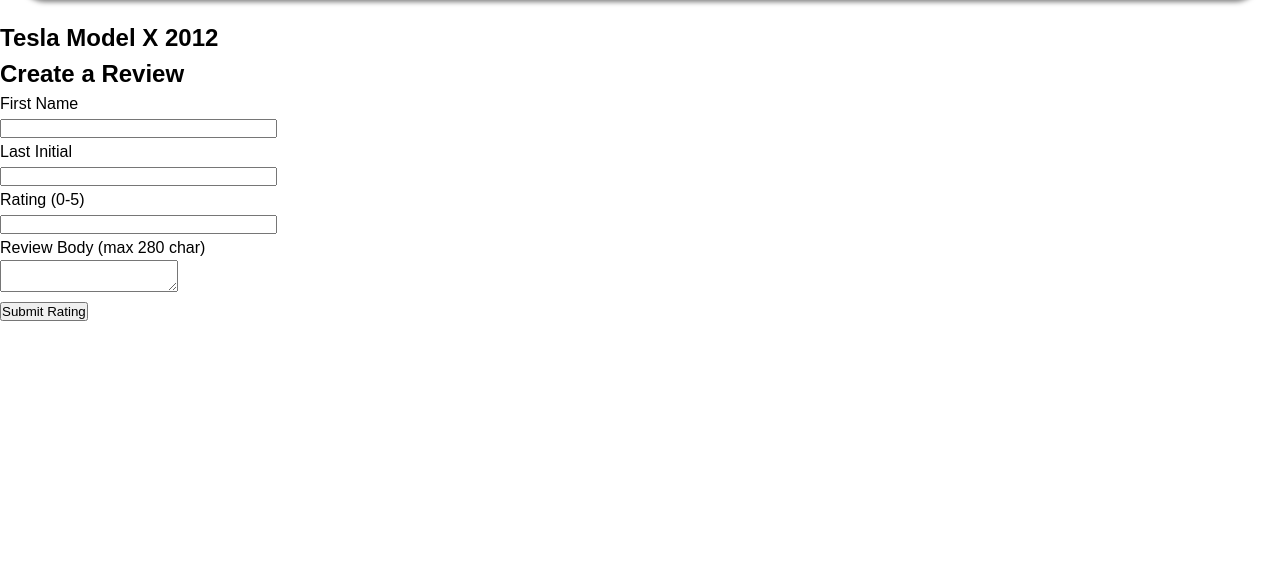
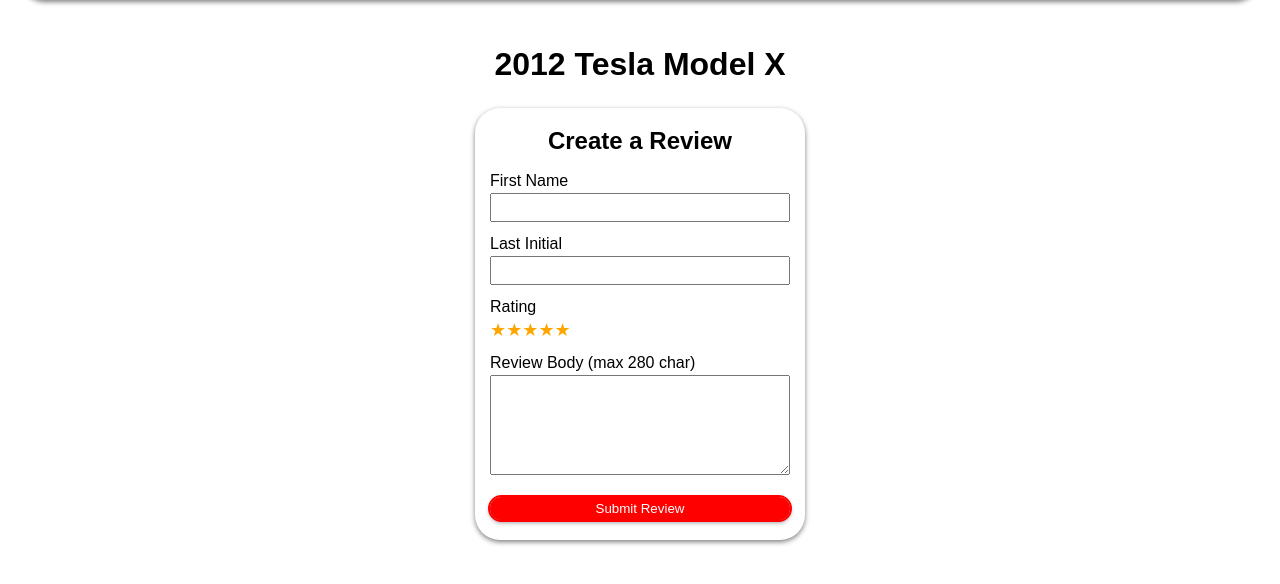
Before and after one commit to cskevhho/york-lions, a Flask app: a page that uses yorklions/templates/create_review.html in a window 1280 px wide. Shown: the part 88-672 px from the top of the page. Run offline with Flask 3, Linux system fonts and the light colour scheme; some libraries are stand-ins or nearby versions.

Commit message:
Added CSS to create review page

```diff
--- /dev/null
+++ b/yorklions/static/stylesheets/create-review.css
@@ -0,0 +1,49 @@
+h2 {
+    text-align: center;
+    padding-bottom: 10px;
+}
+
+form {
+    width: 300px;
+    margin: auto;
+    /* background-color: green; */
+}
+
+.floating_box {
+    width: fit-content;
+    margin: 20px auto 40px auto;
+}
+
+.button {
+    margin: 5px auto 5px auto;
+}
+
+input, textarea {
+    padding: 5px;
+    width: 100%;
+    margin-bottom: 10px;
+}
+
+textarea {
+    resize: vertical;
+    min-height: 100px;
+}
+
+.star {
+    background-color: transparent;
+    border: none;
+    font-size: large;
+    padding-bottom: 10px;
+}
+
+.star:hover {
+    filter: brightness(75%);
+}
+
+.star.enabled {
+    color: orange;
+}
+
+.star.disabled {
+    color: lightgrey;
+}
--- a/yorklions/templates/create_review.html
+++ b/yorklions/templates/create_review.html
@@ -1,10 +1,15 @@
 {% extends "layout.html" %}
+
+{% block stylesheet %}
+    <link rel="stylesheet" href="{{ url_for('static', filename='stylesheets/create-review.css') }}">
+{% endblock stylesheet %}
 
 {% block content %}
 <!-- User Facing Review Creation -->
 <!-- Below should be the form for creating a review defined in wtform/rating_forms.py-->
-<div>
-    <h2>{{ make }} {{ model }} {{ year }}</h2>
+<div class="centred_content_wrapper">
+    <h1>{{ year }} {{ make }} {{ model }}</h1>
+    <div class="floating_box">
         <form action="" method="post" name="create_review">
             {{ form.hidden_tag() }}
             <p>
@@ -18,14 +23,41 @@
             </p>
             <p>
             {{ form.rating.label }}<br>
-        {{ form.rating(size=32) }}
+            <div class="horizontal">
+                <button id="star1" class="star enabled" onclick="setStars(1)">★</button>
+                <button id="star2" class="star enabled" onclick="setStars(2)">★</button>
+                <button id="star3" class="star enabled" onclick="setStars(3)">★</button>
+                <button id="star4" class="star enabled" onclick="setStars(4)">★</button>
+                <button id="star5" class="star enabled" onclick="setStars(5)">★</button>
+            </div>
+            {{ form.rating(size=32, hidden="true") }}
             </p>
             <p>
             {{ form.review_body.label }}<br>
             {{ form.review_body(size=32) }}
             </p>
-        <p>{{ form.submit() }}</p>
+            <p>{{ form.submit(class="button") }}</p>
         </form>
     </div>
+</div>
+
+<script>
+    function setStars(num_stars) {
+        event.preventDefault();
+        for (let i = 1; i <= 5; i++) {
+            if (i <= num_stars) {
+                document.getElementById("star" + i).className = "star enabled";
+            } else {
+                document.getElementById("star" + i).className = "star disabled";
+            }
+        }
+        responseField = document.querySelector('input[name="rating"]').value = num_stars;
+    }
+
+    window.addEventListener('load',
+        function() {
+            setStars(5);
+        }, false);
+</script>
 
 {% endblock %}
--- a/yorklions/wtform/rating_forms.py
+++ b/yorklions/wtform/rating_forms.py
@@ -7,18 +7,18 @@
 
 class CreateRatingForm(FlaskForm):
     f_name = StringField(
-            "First Name", validators=[Length(min=0, max=20)]
+            "First Name", validators=[DataRequired(), Length(min=0, max=20)]
             )
     l_initial = StringField(
-            "Last Initial", validators=[Length(min=0, max=1)]
+            "Last Initial", validators=[DataRequired(), Length(min=0, max=1)]
             )
     rating = FloatField( # set 0-5 so the rating of a vehicle can go below 1
-                        "Rating (0-5)", validators=[DataRequired(), NumberRange(min=0, max=5)]
+                        "Rating", validators=[DataRequired(), NumberRange(min=0, max=5)]
                         )
     review_body = TextAreaField(
             "Review Body (max 280 char)", validators=[Length(min=0, max=280)] # tweet tweet
             )
-    submit = SubmitField("Submit Rating")
+    submit = SubmitField("Submit Review")
 
 class CreateRatingFormAdmin(FlaskForm):
      make = StringField(
```
Also changed, not shown: yorklions/templates/vehicle-details.html (+7 -22 lines), instance/db.sqlite3. Lines whose indentation alone changed are shown as unchanged.
